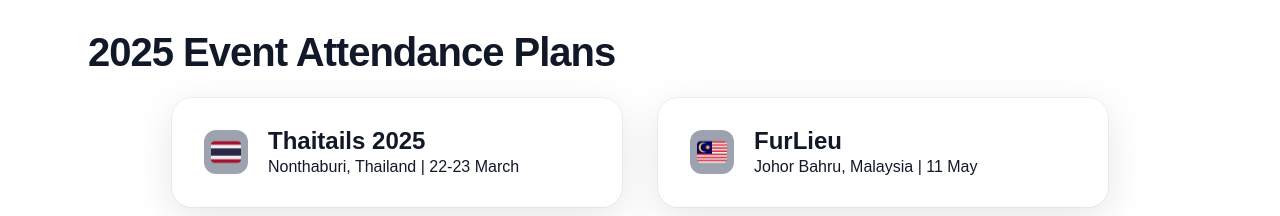
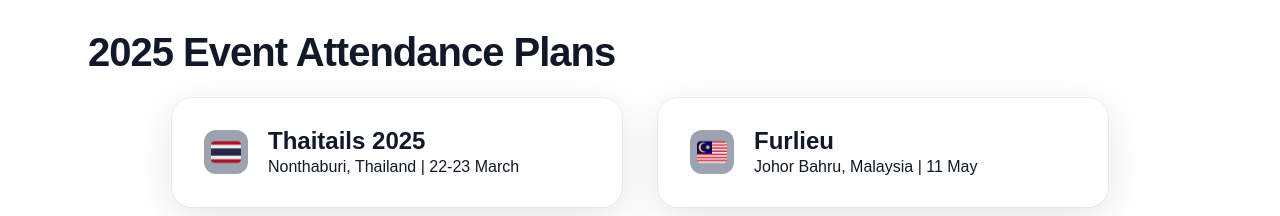
Before and after one commit to PemapolS/flowdy-site, a React (Vite) app: page / in a window 1280 px wide. Shown: the part 1120-1336 px from the top of the page. Built offline with nearby package versions, Linux system fonts and the light colour scheme; a web font is replaced by a local one.

Commit message:
event typo

```diff
--- a/src/constants/index.js
+++ b/src/constants/index.js
@@ -42,7 +42,7 @@
     },
         {
         imgURL: flagMY,
-        label: "FurLieu",
+        label: "Furlieu",
         location: "Johor Bahru, Malaysia",
         date: "11 May"
     },
```
